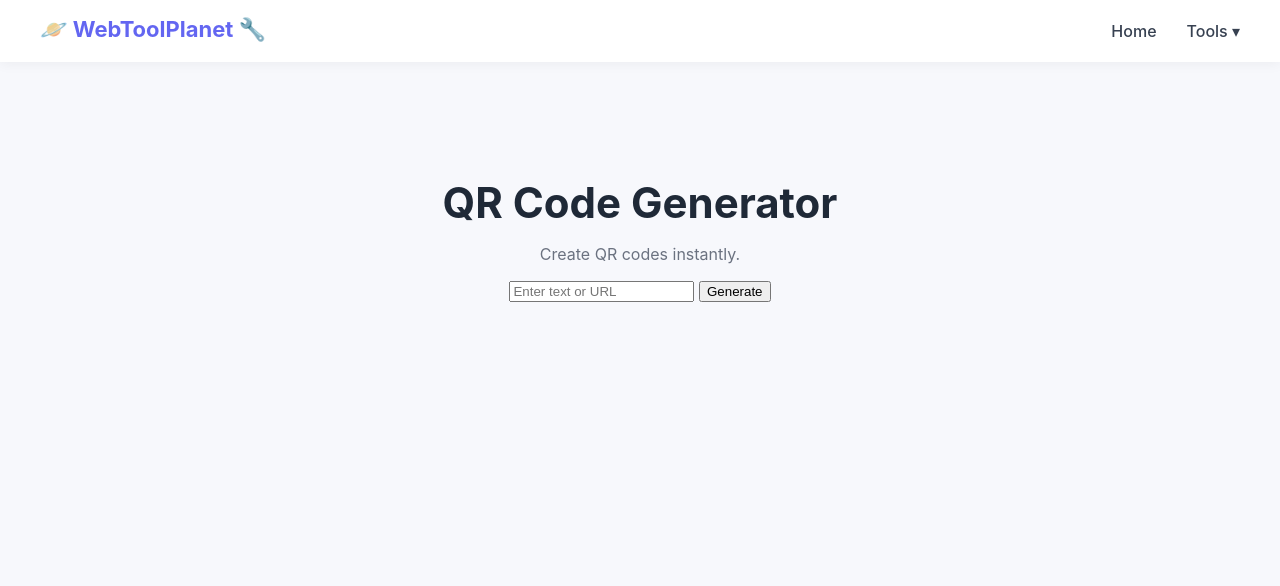
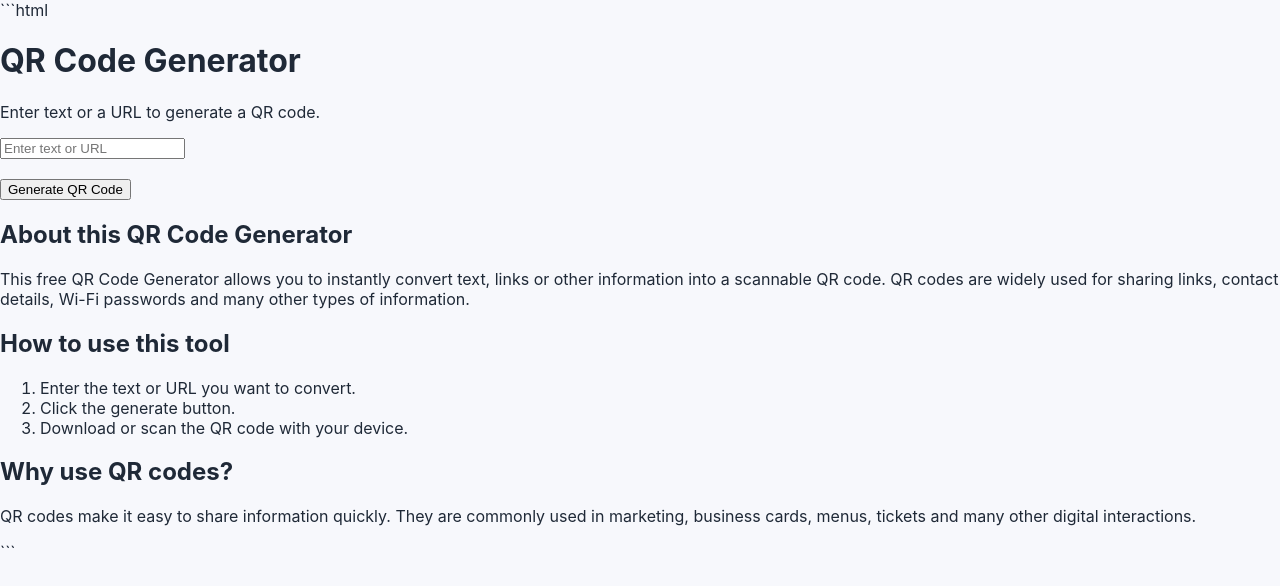
Before and after one commit to alexmendozatools/webtoolplanet, a plain HTML site: page tools/qr-generator.html in a window 1280 px wide. Drawn offline with Linux system fonts and the light colour scheme.

Commit message:
Update qr-generator.html

````diff
--- a/tools/qr-generator.html
+++ b/tools/qr-generator.html
@@ -1,74 +1,59 @@
+```html
 <!DOCTYPE html>
 <html lang="en">
 
 <head>
-
 <meta charset="UTF-8">
-<title>QR Generator | WebToolPlanet</title>
-<link rel="stylesheet" href="/style.css">
-
+<title>QR Code Generator | WebToolPlanet</title>
+<link rel="stylesheet" href="../style.css">
 </head>
 
 <body>
 
-<header class="header">
-
-<div class="logo">
-🪐 WebToolPlanet 🔧
-</div>
-
-<nav>
-<ul class="menu">
-
-<li><a href="/">Home</a></li>
-
-<li class="dropdown">
-
-<a href="#">Tools ▾</a>
-
-<ul class="submenu">
-
-<li><a href="/tools/qr-generator.html">QR Generator</a></li>
-<li><a href="/tools/password-generator.html">Password Generator</a></li>
-
-</ul>
-
-</li>
-
-</ul>
-</nav>
-
+<header>
+<h1>QR Code Generator</h1>
 </header>
 
-<section class="hero">
+<section class="tool-container">
 
-<h1>QR Code Generator</h1>
-<p>Create QR codes instantly.</p>
+<p>Enter text or a URL to generate a QR code.</p>
 
-<input id="text" placeholder="Enter text or URL">
+<input type="text" id="qrText" placeholder="Enter text or URL">
 
-<button onclick="generateQR()">Generate</button>
+<br><br>
 
-<div id="qrcode"></div>
+<button onclick="generateQR()">Generate QR Code</button>
+
+<div id="qrResult"></div>
 
 </section>
 
-<script src="https://cdnjs.cloudflare.com/ajax/libs/qrcodejs/1.0.0/qrcode.min.js"></script>
+<section class="seo-section">
 
-<script>
+<h2>About this QR Code Generator</h2>
 
-function generateQR(){
+<p>
+This free QR Code Generator allows you to instantly convert text, links or other information into a scannable QR code.
+QR codes are widely used for sharing links, contact details, Wi-Fi passwords and many other types of information.
+</p>
 
-let text=document.getElementById("text").value;
+<h2>How to use this tool</h2>
 
-document.getElementById("qrcode").innerHTML="";
+<ol>
+<li>Enter the text or URL you want to convert.</li>
+<li>Click the generate button.</li>
+<li>Download or scan the QR code with your device.</li>
+</ol>
 
-new QRCode(document.getElementById("qrcode"),text);
+<h2>Why use QR codes?</h2>
 
-}
+<p>
+QR codes make it easy to share information quickly.
+They are commonly used in marketing, business cards, menus, tickets and many other digital interactions.
+</p>
 
-</script>
+</section>
 
 </body>
-
 </html>
+```
````
